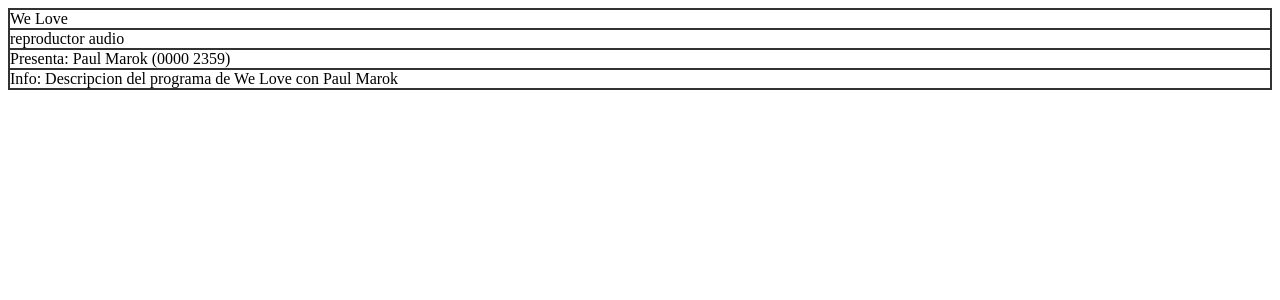
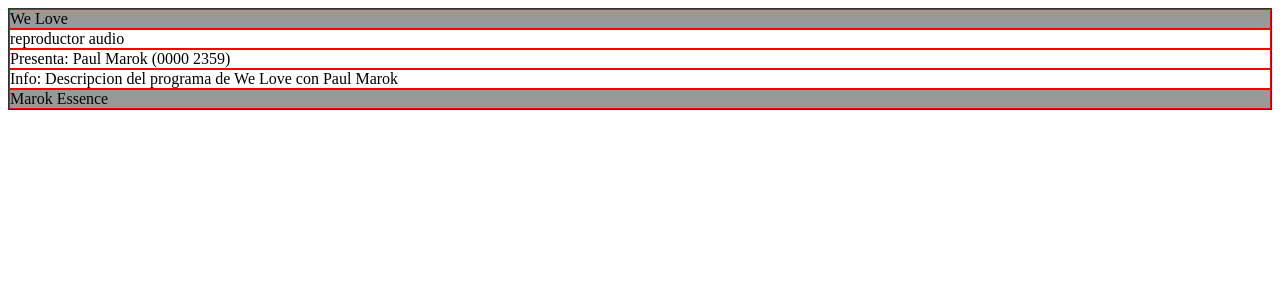
Before and after one commit to raulmoyareyes/radio-grill, a PHP site: page / in a window 1280 px wide. Shown: the top 300 px of the page. Run offline with PHP 8.4, Linux system fonts and the light colour scheme.

Commit message:
Creando interfaz

```diff
--- a/includes/class.js
+++ b/includes/class.js
@@ -241,15 +241,34 @@
     this.init = function(_actualP, _nextP){
         this.actualP = _actualP;
         this.nextP = _nextP;
+
+        document.write('<link href="includes/style.css" rel="stylesheet" media="screen">');
     };
 
     this.create = function(){
+
+        var obj=document.getElementById('radio-grill');
+
+        // crear la parte morada de arriba
+        var name=document.createTextNode(this.actualP.nameP);
+        var elemento=document.createElement('div');
+        elemento.id="divActual";
+        elemento.appendChild(name);
+        obj.appendChild(elemento);
+
 
         if(this.actualP.typeP === "audio"){
             this.createAudio();
         }else if(this.actualP.typeP === "video"){
             this.createVideo();
         }
+
+        // crear la parte morada de next
+        var name2=document.createTextNode(this.nextP.nameP);
+        var elemento2=document.createElement('div');
+        elemento2.id="divNext";
+        elemento2.appendChild(name2);
+        obj.appendChild(elemento2);
 
     };
 
@@ -258,9 +277,6 @@
     };
 
     this.createAudio = function(){
-        var name=document.createTextNode(this.actualP.nameP);
-        var elemento=document.createElement('div');
-        elemento.appendChild(name);
 
         var present=document.createTextNode("Presenta: "+this.actualP.author+" ("+this.actualP.hourI+" "+this.actualP.hourE+")");
         var elemento2=document.createElement('div');
@@ -275,8 +291,8 @@
         elemento4.appendChild(reproductor);
 
         // crear el contenedor
-        var obj=document.getElementById('content');
-        obj.appendChild(elemento);
+        var obj=document.getElementById('radio-grill');
+
         obj.appendChild(elemento4);
         obj.appendChild(elemento2);
         obj.appendChild(elemento3);
--- a/includes/style.css
+++ b/includes/style.css
@@ -6,9 +6,17 @@
 *************************************************/
 
 div{
+    border: 1px solid red;
+}
+
+#divActual {
+    background: #999;
+}
+
+#divNext {
+    background: #999;
+}
+
+#radio-grill{
     border: 1px solid #333;
 }
-
-#content{
-    border: 1px solid #333;
-}
--- a/index.html
+++ b/index.html
@@ -3,7 +3,6 @@
 <head>
     <meta charset="utf-8" />
     <title>Reproductor de Radio</title>
-    <link href="includes/style.css" rel="stylesheet" media="screen">
 
 </head>
 <body>
@@ -11,7 +10,7 @@
 
 
     <!-- CODIGO PARA INSERTAR EN CUALQUIER WEB -->
-    <div id="content"></div>
+    <div id="radio-grill"></div>
     <script src="includes/class.js"></script>
     <script src="includes/main.js"></script>
     <!-- ************************************* -->
```
